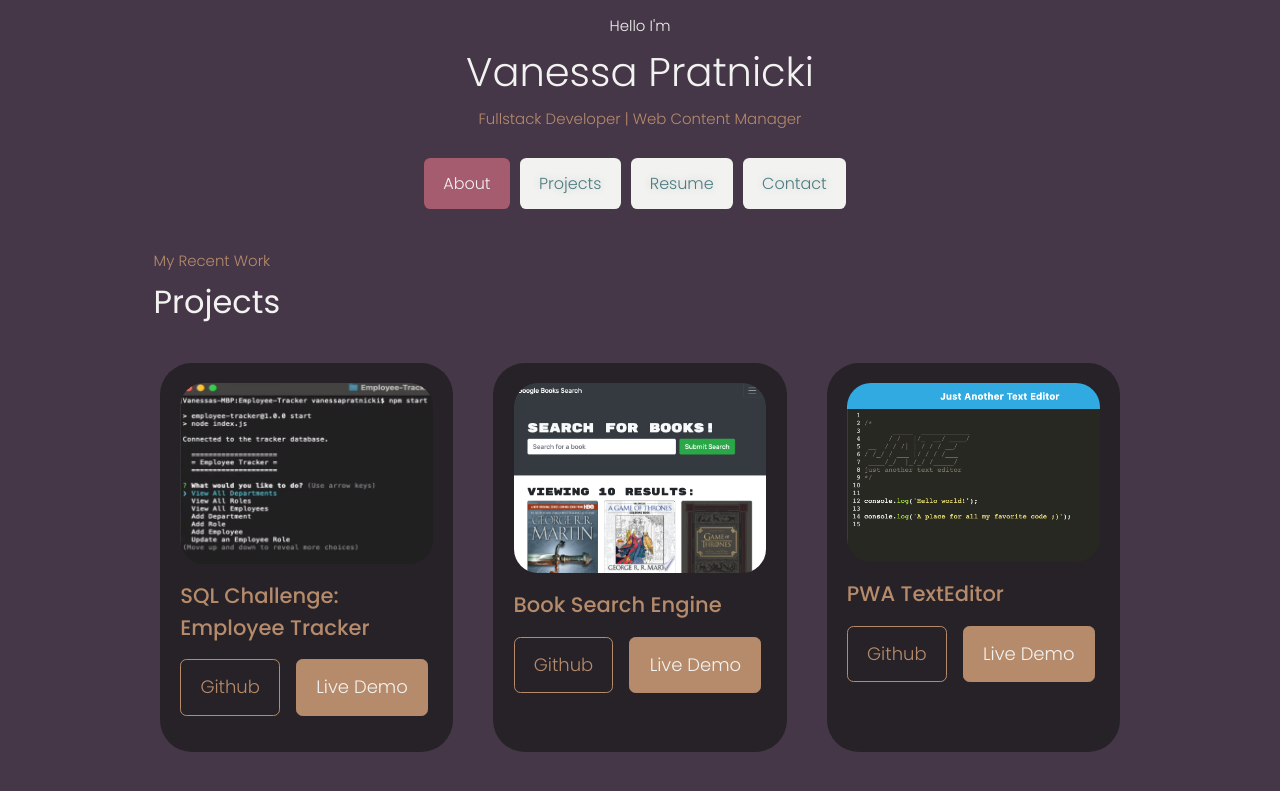
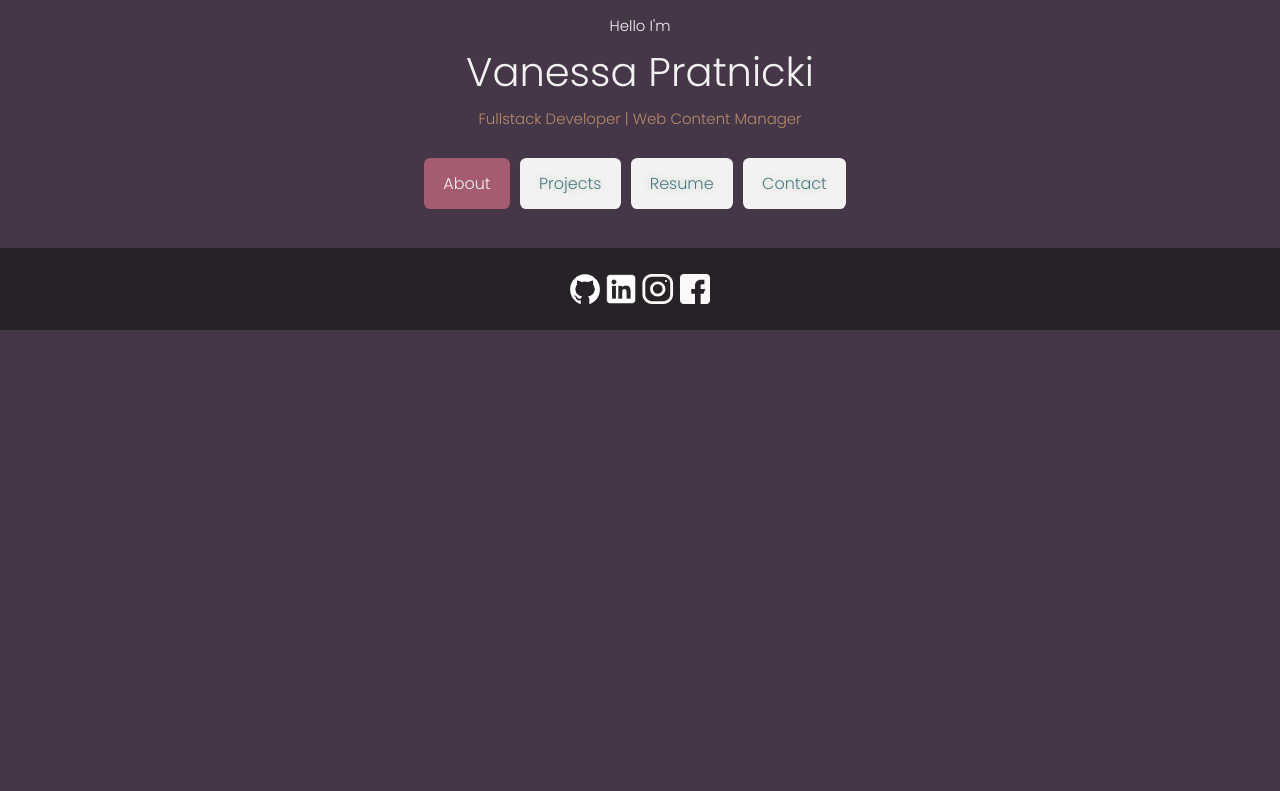
Before and after one commit to vpratnicki/react-portfolio, a React (Create React App) app: page /projects in a window 1280 px wide. Shown: the top 791 px of the page. Built offline with nearby package versions, Linux system fonts and the light colour scheme.

Commit message:
Chore: Update to routes

```diff
--- a/src/components/PortfolioContainer/index.js
+++ b/src/components/PortfolioContainer/index.js
@@ -36,9 +36,9 @@
         <Routes>
           <Route path="/react-portfolio/" element={<About />} />
           <Route path="/" element={<About />} />
-          <Route path="/projects" element={<Projects />} />
-          <Route path="/resume" element={<Resume />} />
-          <Route path="/contact" element={<Contact />} />
+          <Route path="/react-portfolio/projects" element={<Projects />} />
+          <Route path="/react-portfolio/resume" element={<Resume />} />
+          <Route path="/react-portfolio/contact" element={<Contact />} />
         </Routes>
       </Router>
 
```
